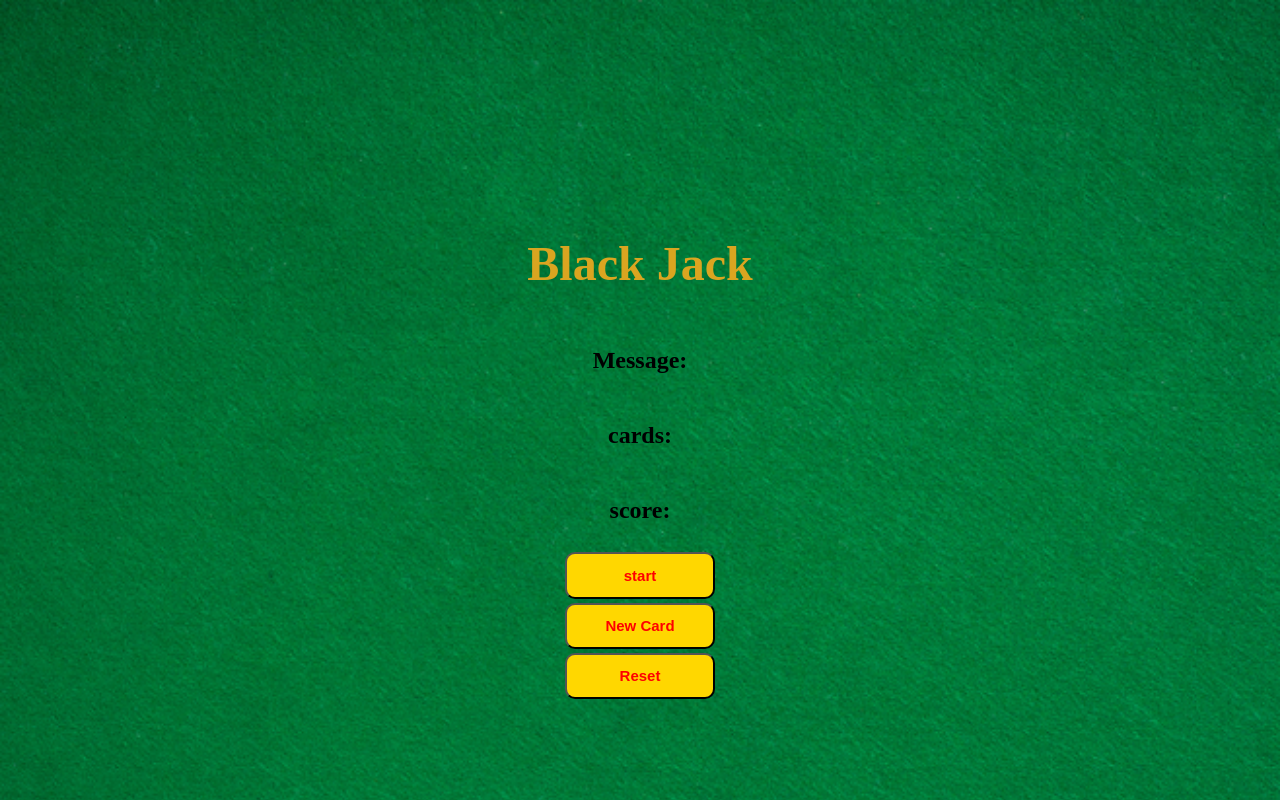
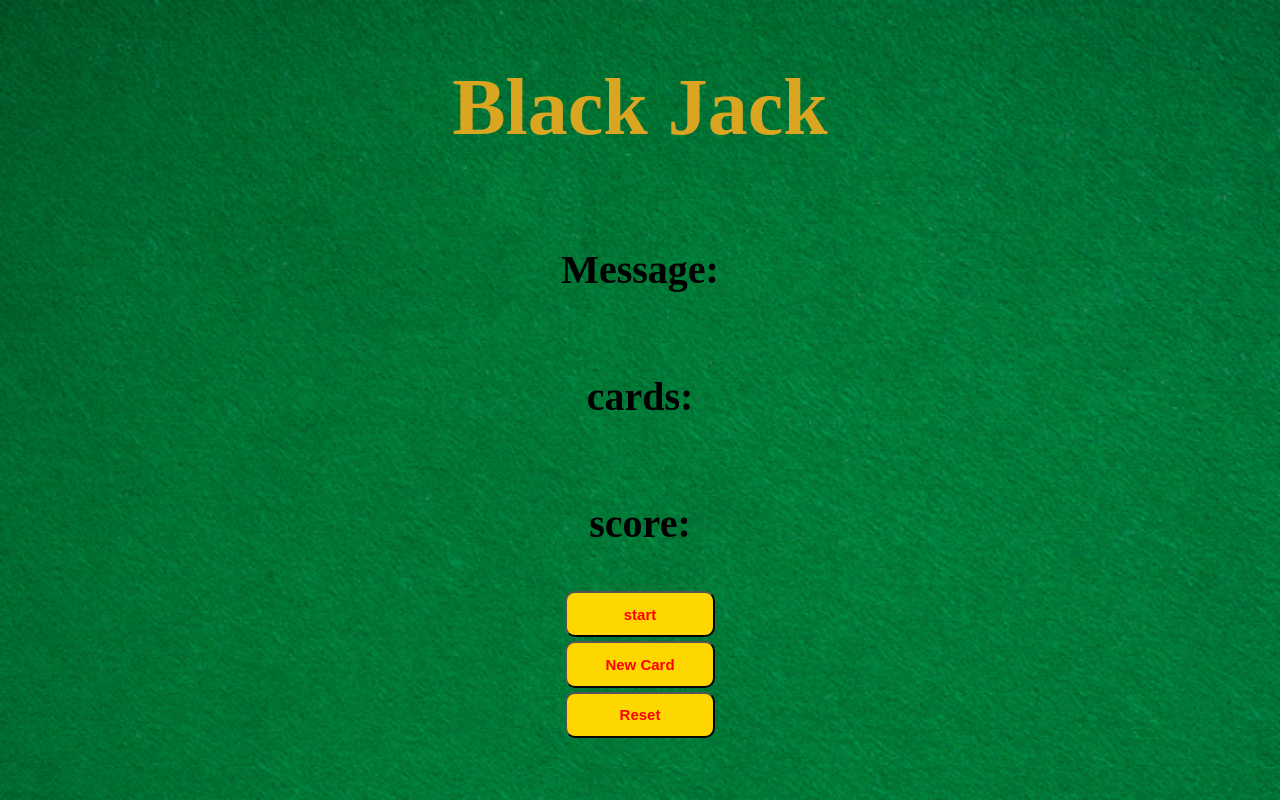
Before and after one commit to adityasaivit/BlackJack, a plain HTML site: page index.html in a window 1280 px wide. Drawn offline with Linux system fonts and the light colour scheme.

Commit message:
Update style.css

```diff
--- a/style.css
+++ b/style.css
@@ -4,7 +4,7 @@
     height:50%;
     width:50%;
     align-items:center;
-    font-size:1.5rem
+    font-size:40px;
 
 
 }
@@ -29,7 +29,7 @@ h1{
 body{
     display:flex;
     justify-content:center;
-    align-items:center;
+
     font-weight:bold;
     font-size:20px;
     background:url("table.png");
```
